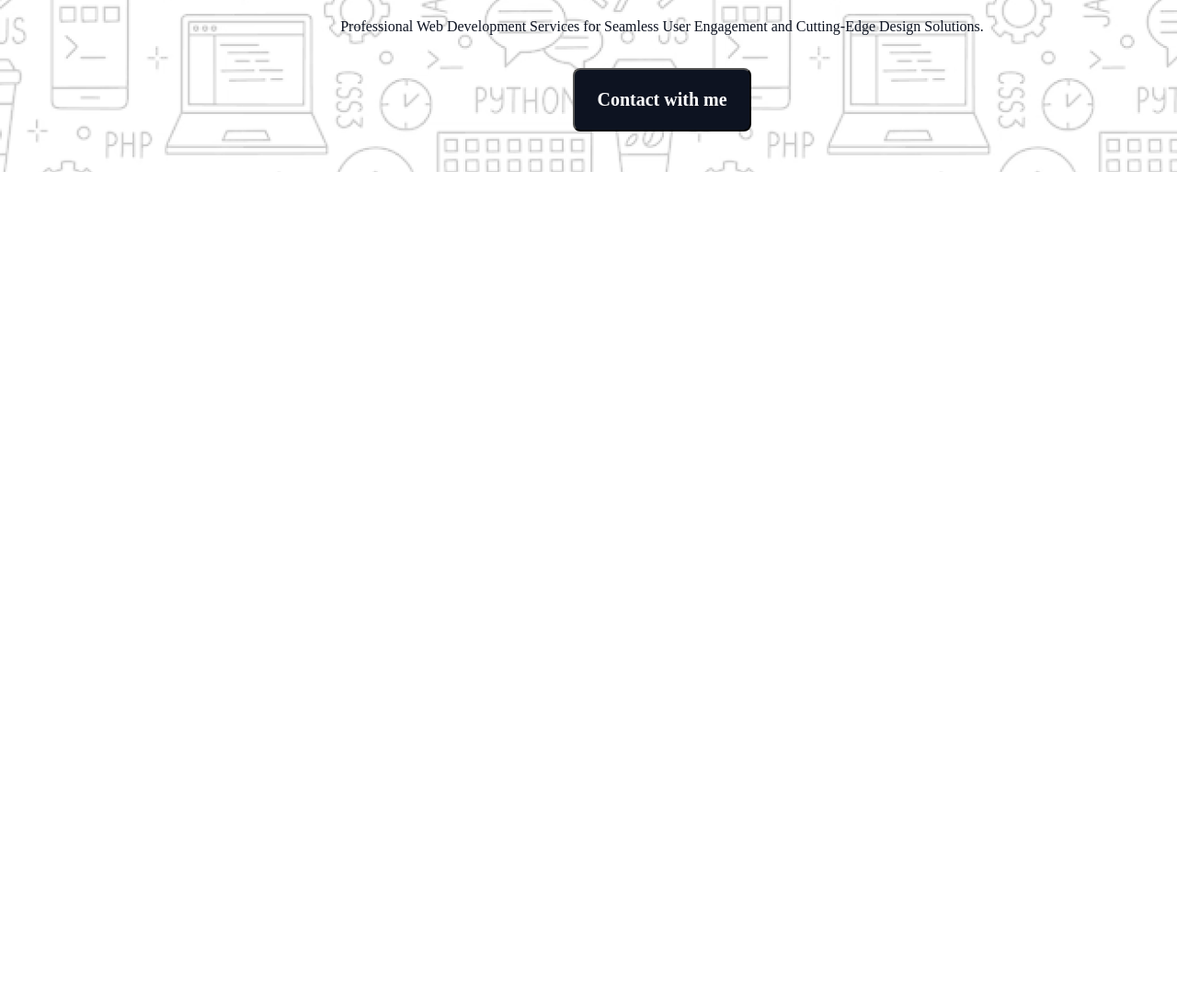
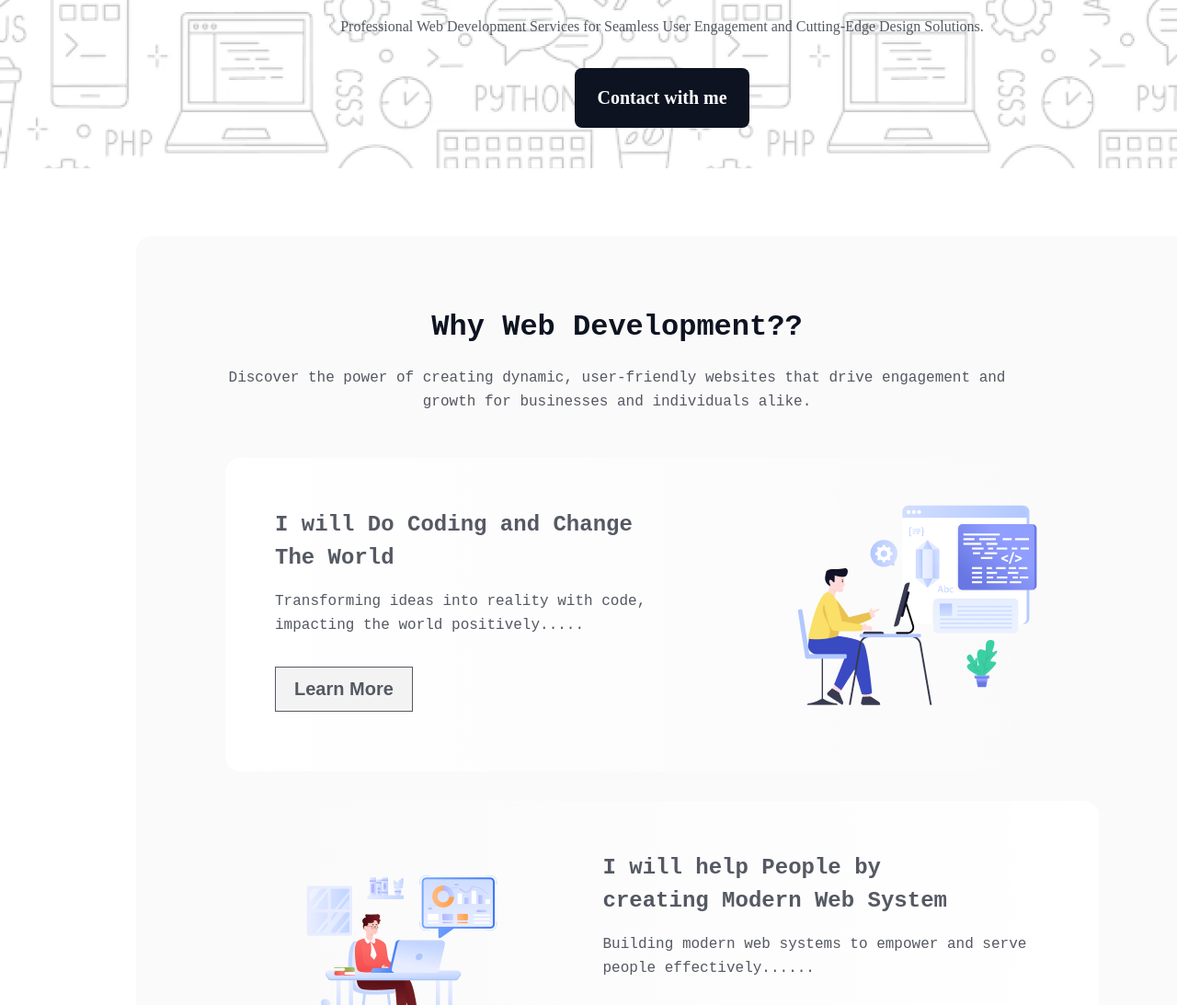
Before and after one commit to AkashPaul923/assignment-1-developer-portfolio, a plain HTML site: page index.html in a window 1280 px wide. Shown: the part 576-1669 px from the top of the page at 92% size. Before the commit the page ends 837 px from the top, so only its background shows below. Drawn offline with Linux system fonts and the light colour scheme; a web font is replaced by a local one.

Commit message:
why section in main added and css design completed

```diff
--- a/index.html
+++ b/index.html
@@ -16,7 +16,41 @@
         </div>
     </header>
     <main>
+        <section class="why">
+            <h2 class="why-title">Why Web Development??</h2>
+            <p class="why-subtitle">Discover the power of creating dynamic, user-friendly websites that drive engagement and growth for businesses and individuals alike.</p>
+            <div class="why-container color-1">
+                <div class="why-description">
+                    <h2 class="why-description-title">I will Do Coding and Change The World</h2>
+                    <p class="why-description-subtitle">Transforming ideas into reality with code, impacting the world positively.....</p>
+                    <button class="why-button">Learn More</button>
+                </div>
+                <div class="why-image">
+                    <img src="assets/image/Layer_1.png" alt="">
+                </div>
+            </div>
+            <div class="why-container color-2">
+                <div class="why-image">
+                    <img src="assets/image/Group 3.png" alt="">
+                </div>
+                <div class="why-description">
+                    <h2 class="why-description-title">I will help People by creating Modern Web System</h2>
+                    <p class="why-description-subtitle">Building modern web systems to empower and serve people effectively......</p>
+                    <button class="why-button">Learn More</button>
+                </div>
 
+            </div>
+            <div class="why-container color-1">
+                <div class="why-description">
+                    <h2 class="why-description-title">I will Do Coding and Change The World</h2>
+                    <p class="why-description-subtitle">Transforming ideas into reality with code, impacting the world positively.....</p>
+                    <button class="why-button">Learn More</button>
+                </div>
+                <div class="why-image">
+                    <img src="assets/image/Group 4.png" alt="">
+                </div>
+            </div>
+        </section>
     </main>
     <footer>
 
--- a/styles/style.css
+++ b/styles/style.css
@@ -7,6 +7,13 @@
 body{
     font-family: "Azeret Mono", monospace;
     width: 1440px;
+}
+/* shared style */
+.color-1{
+background: linear-gradient(90.00deg, rgb(255, 255, 255),rgba(255, 255, 255, 0) 100%);
+}
+.color-2{
+    background: linear-gradient(270.00deg, rgb(255, 255, 255),rgba(255, 255, 255, 0) 100%);
 }
 
 /* header styles */
@@ -46,13 +53,15 @@ line-height: 26px;
     letter-spacing: 0%;
     width: 852px;
     margin: 24px auto 32px;
+    opacity: 0.7;
+
 
 }
 
 .header-button{
     border-radius: 8px;
     padding: 21px 24px 21px 24px;
-
+    border: none;
     background: rgb(13, 19, 33);
     color: rgb(255, 255, 255);
     font-family: Azeret Mono;
@@ -61,4 +70,81 @@ margin: 24px auto 32px;
     line-height: 23px;
     letter-spacing: 0%;
     margin-bottom: 44px;
+    cursor: pointer;
 }
+
+
+/* why section style */
+.why{
+    margin: 0px 148px;
+    padding: 80px 97px;
+    border-radius: 16px;
+    background: rgba(13, 19, 33, 0.02);
+}
+
+.why-title{
+    color: rgb(13, 19, 33);
+    font-size: 32px;
+    font-weight: 800;
+    line-height: 37px;
+    letter-spacing: 0%;
+    text-align: center;
+    width: 852px;
+}
+.why-subtitle{
+    color: rgb(13, 19, 33);
+    font-size: 16px;
+    font-weight: 400;
+    line-height: 26px;
+    letter-spacing: 0%;
+    text-align: center;
+    opacity: 0.7;
+    width: 852px;
+    margin: 24px 0px 48px;
+}
+
+/* why section style */
+.why-container{
+    display: flex;
+    justify-content: center;
+    align-items: center;
+    border-radius: 16px;
+    border-radius: 16px;
+    padding: 48px;
+    gap: 99px;
+    margin-bottom: 32px;
+}
+.why-description-title{
+    color: rgba(13, 19, 33, 0.7);
+    font-size: 24px;
+    font-weight: 700;
+    line-height: 36px;
+    letter-spacing: 0%;
+    text-align: left;
+    width: 390px;
+}
+.why-description-subtitle{
+    color: rgb(13, 19, 33);
+    font-size: 16px;
+    font-weight: 400;
+    line-height: 26px;
+    letter-spacing: 0%;
+    text-align: left;
+    opacity: 0.7;
+    width: 468px;
+    margin: 16px 0px 32px;
+}
+.why-button{
+    box-sizing: border-box;
+    border: 1px solid rgb(13, 19, 33);
+    opacity: 0.7;
+    padding: 12px 20px 12px 20px;
+    color: rgb(13, 19, 33);
+    font-size: 20px;
+    font-weight: 600;
+    line-height: 23px;
+    letter-spacing: 0%;
+    text-align: center;
+    margin-bottom: 10px;
+    cursor: pointer;
+}
```
Lines whose indentation alone changed are shown as unchanged.
